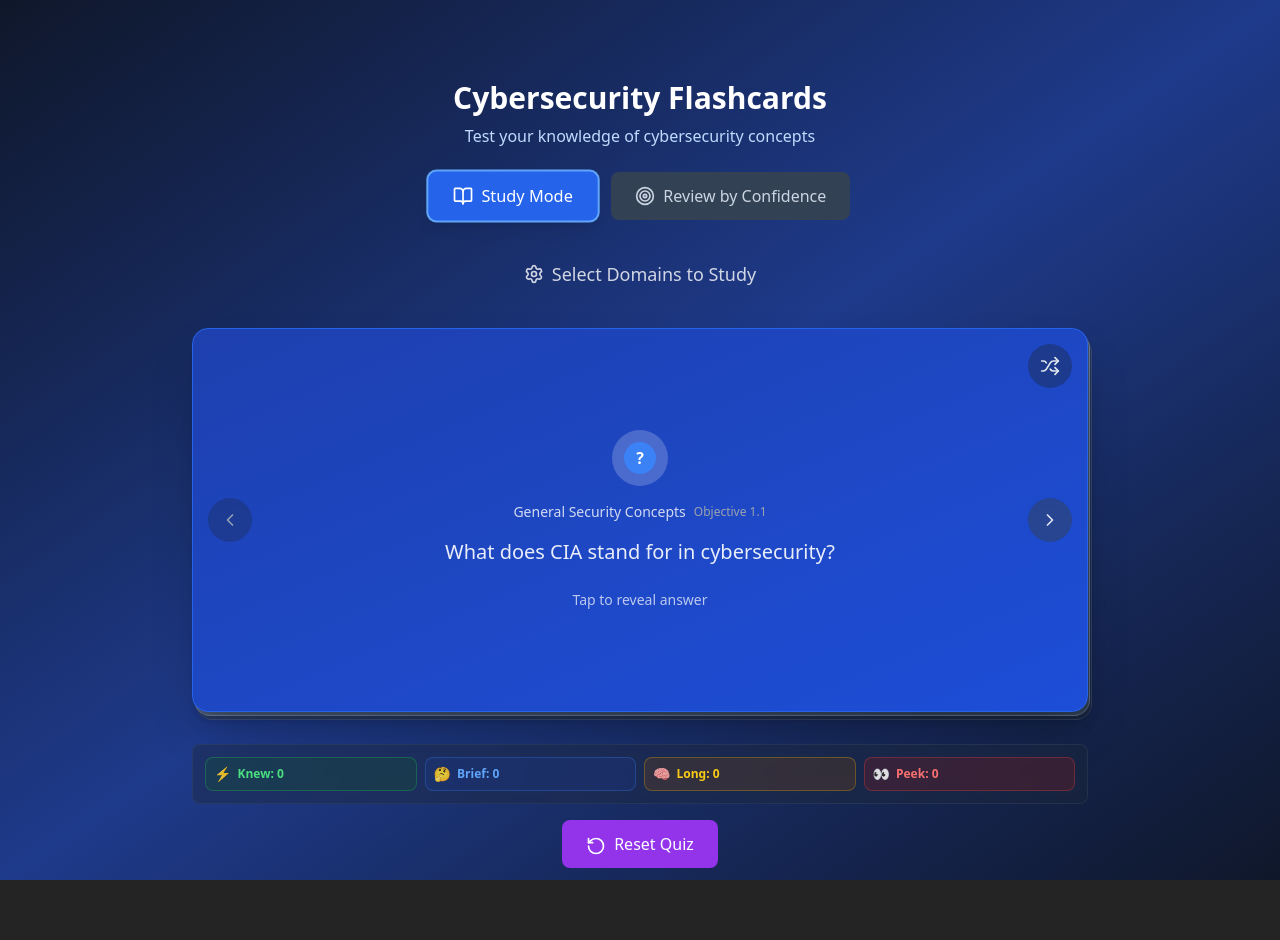
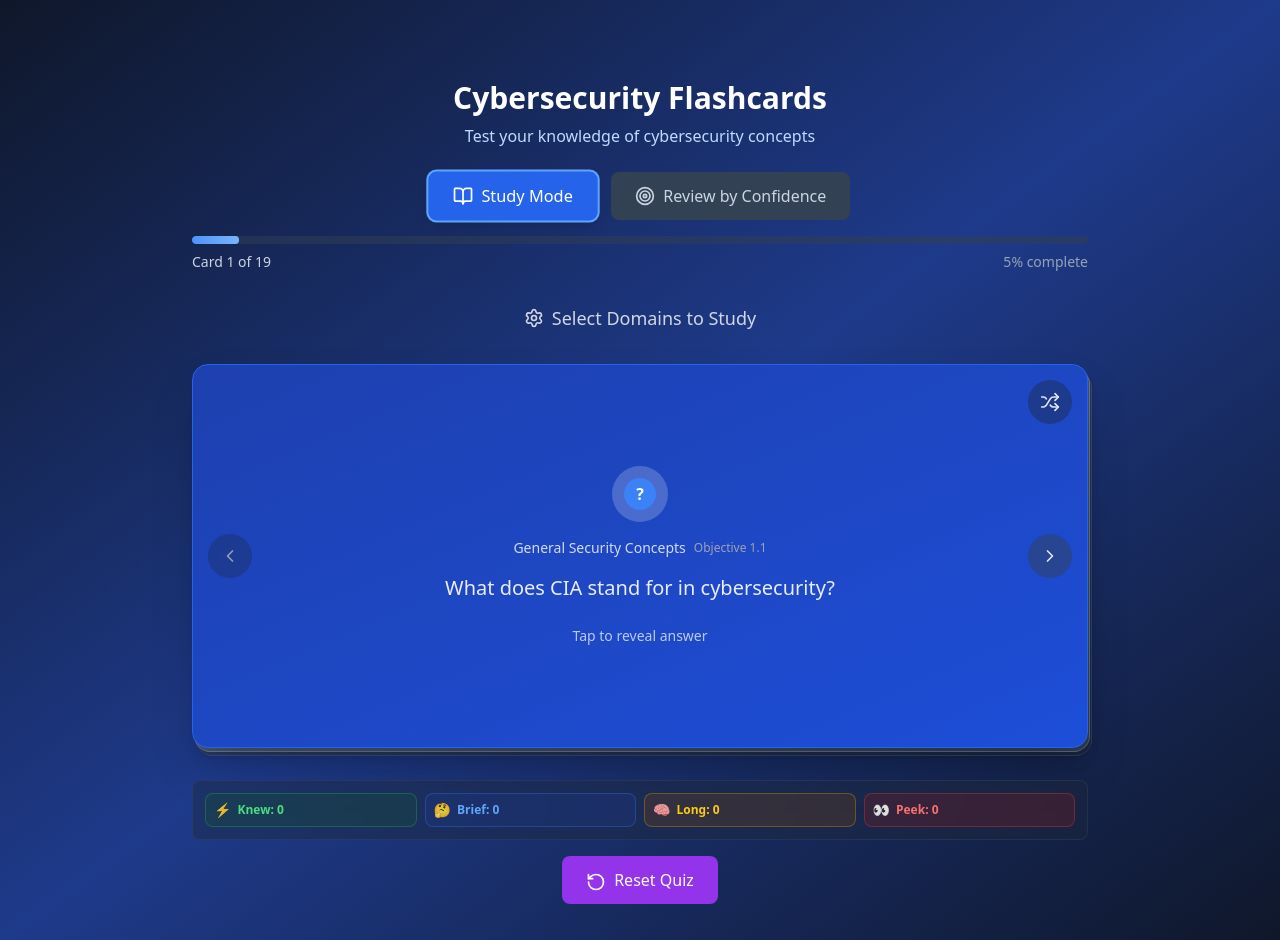
Before and after one commit to LRodriguez92/cyber-security-flashcards, a React (Vite) app: page / in a window 1280 px wide. Before the commit the page ends 880 px from the top, so only its background shows below. Built offline with nearby package versions, Linux system fonts and the light colour scheme.

Commit message:
can change confidence during review

```diff
--- a/src/components/CyberSecurityFlashcards.tsx
+++ b/src/components/CyberSecurityFlashcards.tsx
@@ -19,6 +19,7 @@ import Navigation from './Navigation';
 import CompletionMessage from './CompletionMessage';
 import EmptyState from './EmptyState';
 import ProgressSummary from './ProgressSummary';
+import ProgressBar from './ProgressBar';
 
 const CyberSecurityFlashcards: React.FC = () => {
   const [showFilters, setShowFilters] = useState(false);
@@ -159,7 +160,7 @@ const CyberSecurityFlashcards: React.FC = () => {
     <div className="min-h-screen min-h-dvh bg-gradient-to-br from-slate-900 via-blue-900 to-slate-900 p-2 sm:p-2 lg:p-3 mobile-safe-padding">
 
 
-      <div className="max-w-4xl mx-auto pt-8 sm:pt-12 lg:pt-16">
+      <div className="max-w-4xl mx-auto pt-8 sm:pt-12 lg:pt-16 pb-4 sm:pb-6">
         <Header />
 
 
@@ -169,8 +170,18 @@ const CyberSecurityFlashcards: React.FC = () => {
           onModeChange={switchMode}
         />
 
+        {/* Progress Bar */}
+        {filteredCards.length > 0 && (
+          <div className="mb-3 sm:mb-4 mt-3 sm:mt-4">
+            <ProgressBar
+              currentCard={currentCard}
+              totalCards={filteredCards.length}
+            />
+          </div>
+        )}
+
         {/* Study Options */}
-        <div className="mb-4 sm:mb-6 mt-4 sm:mt-6">
+        <div className="mb-3 sm:mb-4 mt-3 sm:mt-4">
           <div className="flex gap-3">
             <div className="flex-1">
                              <button
@@ -236,7 +247,7 @@ const CyberSecurityFlashcards: React.FC = () => {
 
 
         {/* Flashcard or Empty State */}
-        <div className="mt-4 sm:mt-6 flex flex-col min-h-0 flex-1">
+        <div className="mt-3 sm:mt-4 flex flex-col min-h-0 flex-1">
           {filteredCards.length > 0 ? (
           <>
             <Flashcard
@@ -254,8 +265,8 @@ const CyberSecurityFlashcards: React.FC = () => {
               totalCards={filteredCards.length}
             />
 
-            {/* Confidence Buttons - Only show in study mode */}
-            {currentMode === 'study' && isFlipped && (
+            {/* Confidence Buttons - Show in both study and review modes */}
+            {(currentMode === 'study' || currentMode === 'review') && isFlipped && (
               <div className="relative z-30">
                 <ConfidenceButtons
                   answered={answered}
@@ -274,7 +285,7 @@ const CyberSecurityFlashcards: React.FC = () => {
         )}
 
         {/* Spacer to push navigation to bottom on mobile */}
-        <div className="flex-1 min-h-[20px] sm:min-h-0"></div>
+        <div className="flex-1 min-h-[10px] sm:min-h-0"></div>
 
         <Navigation onReset={resetState} hidden={currentMode === 'study' && isFlipped && !answered} />
 
--- a/src/components/ProgressBar.tsx
+++ b/src/components/ProgressBar.tsx
@@ -3,26 +3,43 @@ import React from 'react';
 interface ProgressBarProps {
   currentCard: number;
   totalCards: number;
+  className?: string;
 }
 
-const ProgressBar: React.FC<ProgressBarProps> = ({ currentCard, totalCards }) => {
+const ProgressBar: React.FC<ProgressBarProps> = ({
+  currentCard,
+  totalCards,
+  className = ""
+}) => {
+  if (totalCards === 0) return null;
+
   const progress = totalCards > 0 ? ((currentCard + 1) / totalCards) * 100 : 0;
 
   return (
-    <div className="mb-6">
-      <div className="flex justify-between items-center mb-2">
-        <span className="text-sm text-blue-200">
+    <div className={`w-full ${className}`}>
+      {/* Progress Bar Container */}
+      <div className="relative w-full h-2 bg-slate-700/50 rounded-full overflow-hidden backdrop-blur-sm">
+        {/* Progress Fill */}
+        <div
+          className="h-full bg-gradient-to-r from-blue-500 to-blue-400 rounded-full transition-all duration-300 ease-out"
+          style={{ width: `${progress}%` }}
+        />
+
+        {/* Progress Glow Effect */}
+        <div
+          className="absolute top-0 h-full bg-gradient-to-r from-blue-400/50 to-blue-300/50 rounded-full transition-all duration-300 ease-out"
+          style={{ width: `${progress}%` }}
+        />
+      </div>
+
+      {/* Card Counter */}
+      <div className="flex justify-between items-center mt-2 text-sm">
+        <span className="text-slate-300 font-medium">
           Card {currentCard + 1} of {totalCards}
         </span>
-        <span className="text-sm text-blue-200">
-          {Math.round(progress)}% Complete
+        <span className="text-slate-400">
+          {Math.round(progress)}% complete
         </span>
-      </div>
-      <div className="w-full bg-slate-700 rounded-full h-2">
-        <div
-          className="bg-gradient-to-r from-blue-500 to-cyan-500 h-2 rounded-full transition-all duration-300"
-          style={{ width: `${progress}%` }}
-        ></div>
       </div>
     </div>
   );
```
